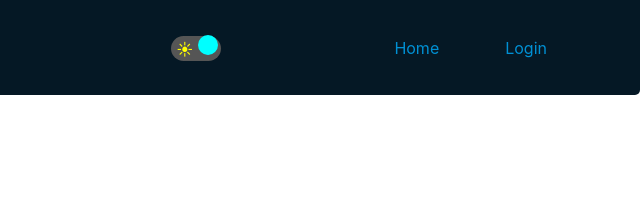
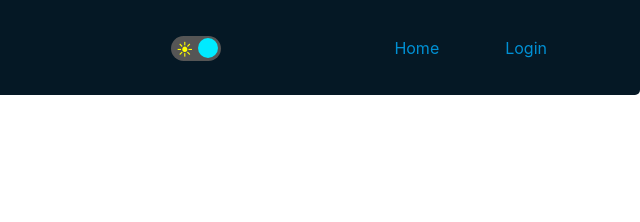
Before and after one commit to omar-csse/stocks-app-frontend, a React app in the folder client/: page / in a window 1280 px wide. Shown: the top 222 px of the page, 640-1280 px from the left. Built offline with nearby package versions, Linux system fonts and the light colour scheme.

Commit message:
adjust mode button color

```diff
--- a/client/src/Components/Nav/Nav.scss
+++ b/client/src/Components/Nav/Nav.scss
@@ -98,7 +98,7 @@ li:hover {
     position: relative;
     display: flex;
     align-items: center;
-    border-radius: 15px;
+    border-radius: 40px;
     cursor: pointer;
 }
 
@@ -120,7 +120,8 @@ input[type="checkbox"].checkbox + label {
     cursor: pointer;
     position: absolute;
     left: 26.5px;
-    background-color: cyan;
+    top: 2.3px;
+    background-color: #00eaff;
 }
 
 @media only screen and (max-width: 767px) {
```
Also changed, not shown: 1 other file.
